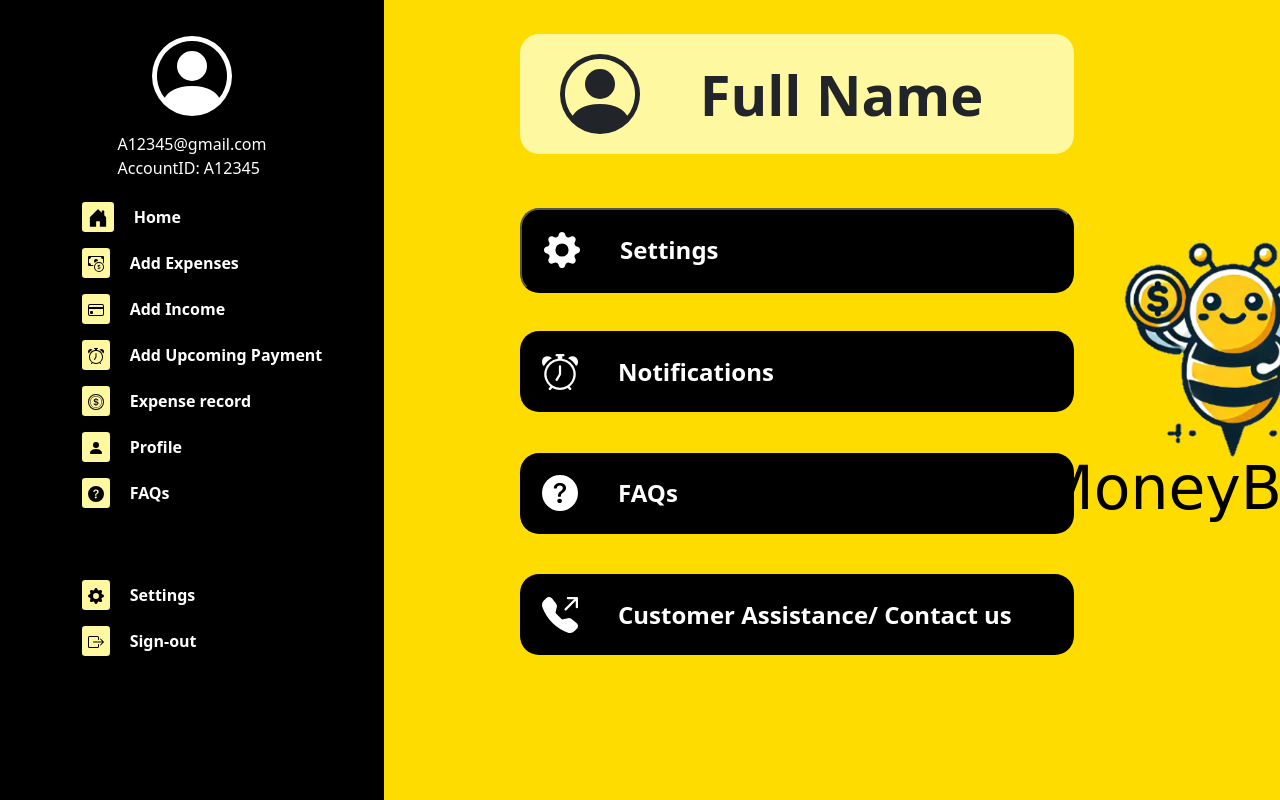
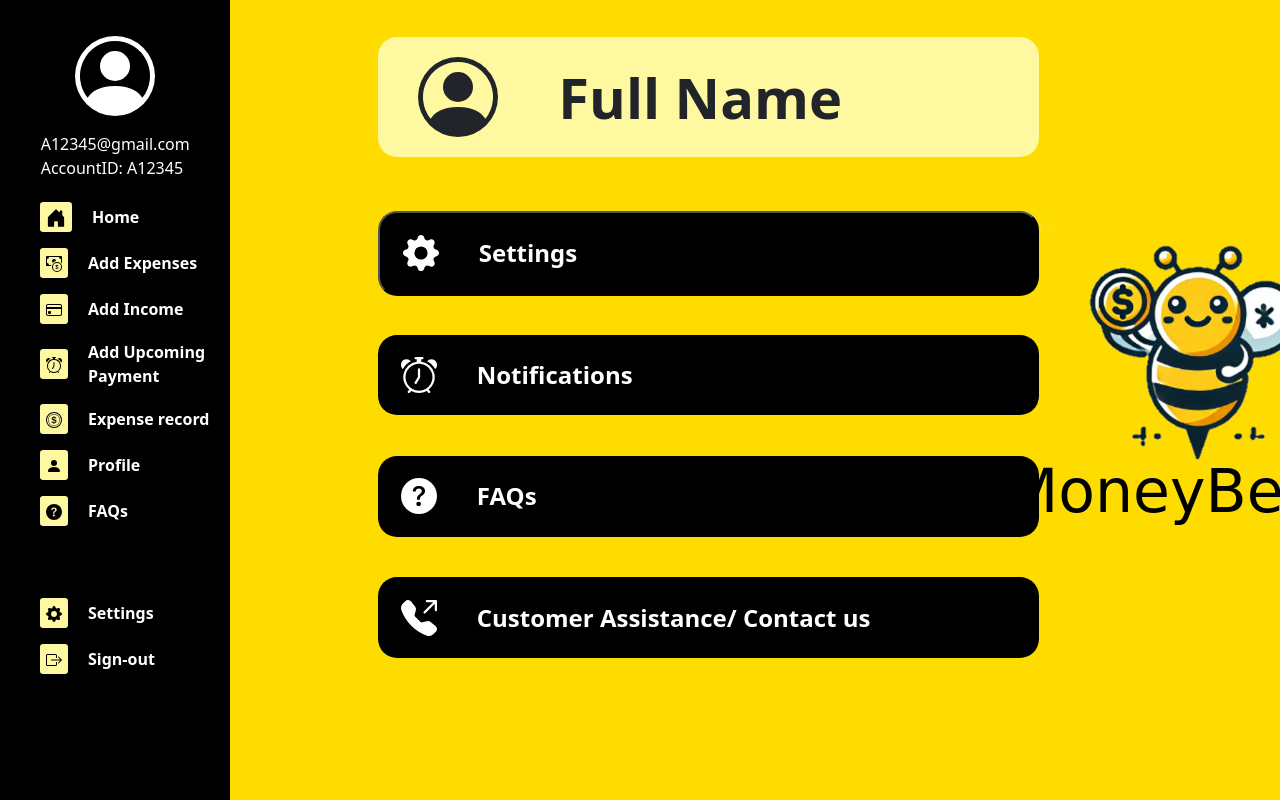
Before and after one commit to ally0829/MoneyBees, a Django app: page /finance/profile/ in a window 1280 px wide. Run offline with Django 5.2, Linux system fonts and the light colour scheme; some web fonts are replaced.

Commit message:
fixed sidebar

```diff
--- a/static/css/sidebar.css
+++ b/static/css/sidebar.css
@@ -1,7 +1,7 @@
 /* Layout for the sidebar */
 .display {
   display: grid;
-  grid-template-columns: 30% 1fr;
+  grid-template-columns: 18% 1fr;
   overflow-y: hidden;
 }
 
```
